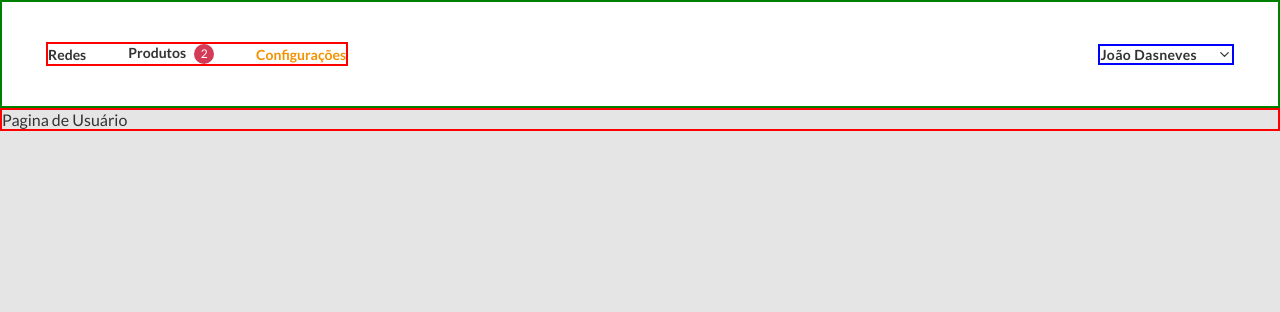
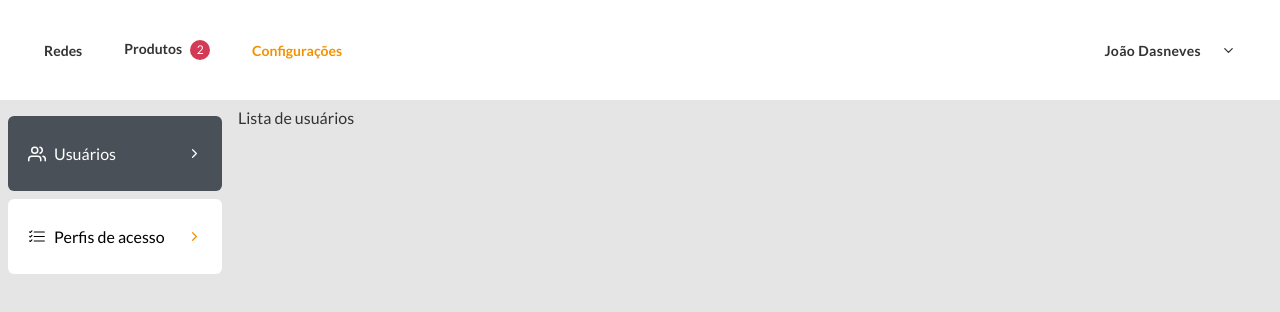
Before and after one commit to maxleon52/challenge-fcamara, a React (Create React App) app: page / in a window 1280 px wide. Shown: the top 312 px of the page. Built offline with nearby package versions, Linux system fonts and the light colour scheme.

Commit message:
task: separete current component selected

```diff
--- a/src/App.tsx
+++ b/src/App.tsx
@@ -1,12 +1,14 @@
 import GlobalStyles from "./styles/GlobalStyles";
 import Header from "./components/Header";
-import Users from "./pages/Users";
+import ScreenUsers from "./pages/ScreenUsers";
+
+import "./style.css";
 
 function App() {
   return (
     <div className="App">
       <Header />
-      <Users />
+      <ScreenUsers />
       <GlobalStyles />
     </div>
   );
--- a/src/components/Header/styles.ts
+++ b/src/components/Header/styles.ts
@@ -1,7 +1,6 @@
 import styled from "styled-components";
 
 export const Container = styled.div`
-  border: 2px solid green;
   display: flex;
   align-items: center;
   justify-content: space-between;
@@ -10,7 +9,6 @@ export const Container = styled.div`
 `;
 
 export const Options = styled.div`
-  border: 2px solid red;
   display: flex;
   align-items: center;
   justify-content: center;
@@ -48,7 +46,6 @@ export const Badger = styled.div`
 `;
 
 export const CurrentUser = styled.div`
-  border: 2px solid blue;
   display: flex;
   align-items: center;
   justify-content: center;
--- /dev/null
+++ b/src/pages/ScreenUsers/components/ProfileAccess/index.tsx
@@ -0,0 +1,7 @@
+import React from 'react'
+
+export default function PerfilAcesso() {
+  return (
+    <div>Perfil de acesso</div>
+  )
+}
--- /dev/null
+++ b/src/pages/ScreenUsers/components/User/index.tsx
@@ -0,0 +1,7 @@
+import React from 'react'
+
+export default function User() {
+  return (
+    <div>Lista de usuários</div>
+  )
+}
--- /dev/null
+++ b/src/pages/ScreenUsers/components/User/styles.ts
@@ -0,0 +1,3 @@
+import styled from "styled-components";
+
+export const Container = styled.div``;
--- /dev/null
+++ b/src/pages/ScreenUsers/components/index.tsx
@@ -0,0 +1,14 @@
+import React from "react";
+
+import User from "./User";
+import ProfileAccess from "./ProfileAccess";
+
+interface CurrentSelectProps {
+  currentSelect: string;
+}
+
+export default function CurrentContent({ currentSelect }: CurrentSelectProps) {
+  return (
+    <>{currentSelect === "Usuários" ? <User /> : <ProfileAccess />}</>
+  );
+}
--- /dev/null
+++ b/src/pages/ScreenUsers/index.tsx
@@ -0,0 +1,58 @@
+import { useState } from "react";
+import { IconBaseProps } from "react-icons";
+import { FiChevronRight, FiUsers } from "react-icons/fi";
+import { BsListCheck } from "react-icons/bs";
+
+import CurrentContent from "./components/index";
+
+import * as S from "./styles";
+
+interface OptionsProps {
+  id: number;
+  name: string;
+  icon: string | React.ComponentType<IconBaseProps>;
+}
+
+export default function ScreenUsers() {
+  const [options] = useState<OptionsProps[]>([
+    {
+      id: 1,
+      name: "Usuários",
+      icon: FiUsers,
+    },
+    {
+      id: 2,
+      name: "Perfis de acesso",
+      icon: BsListCheck,
+    },
+  ]);
+
+  const [currentSelect, setCurrentSelect] = useState(options[0].name);
+
+  return (
+    <S.Container>
+      <S.Sidebar>
+        {options.map(({ id, name, icon: Icon }) => (
+          <S.SidebarItem
+            key={id}
+            onClick={() => setCurrentSelect(name)}
+            isSelect={currentSelect === name ? true : false}
+          >
+            <div>
+              <Icon size={18} />
+              <p>{name}</p>
+            </div>
+            <FiChevronRight
+              size={15}
+              color={currentSelect === name ? "" : "#F39200"}
+            />
+          </S.SidebarItem>
+        ))}
+      </S.Sidebar>
+
+      <S.Content>
+        <CurrentContent currentSelect={currentSelect}/>
+      </S.Content>
+    </S.Container>
+  );
+}
--- /dev/null
+++ b/src/pages/ScreenUsers/styles.ts
@@ -0,0 +1,47 @@
+import styled from "styled-components";
+
+export const Container = styled.div`
+  display: flex;
+  column-gap: 8px;
+`;
+
+export const Content = styled.div`
+  width: 100%;
+`;
+
+export const Sidebar = styled.div`
+  display: grid;
+  width: 100%;
+  max-width: 230px;
+  row-gap: 8px;
+  padding: 8px;
+`;
+
+interface SidebarItemProps {
+  isSelect: boolean;
+}
+export const SidebarItem = styled.button<SidebarItemProps>`
+  display: flex;
+  align-items: center;
+  justify-content: space-between;
+  max-height: 75px;
+  border-radius: 6px;
+  border: none;
+  padding: 25px 20px;
+  color: ${({ isSelect }) => isSelect === true && "#ffffff"};
+  background: ${({ isSelect }) => (isSelect === true ? "#495057" : "#ffffff")};
+
+  > div {
+    display: flex;
+    align-items: center;
+    column-gap: 8px;
+
+    > p {
+      font-size: 16px;
+      font-weight: 400;
+      line-height: 25px;
+      letter-spacing: 0em;
+      text-align: left;
+    }
+  }
+`;
--- a/src/pages/Users/index.tsx
+++ /dev/null
@@ -1,7 +0,0 @@
-import * as S from './styles';
-
-export default function Users() {
-  return (
-    <S.Container>Pagina de Usuário</S.Container>
-  )
-}
--- a/src/pages/Users/styles.ts
+++ /dev/null
@@ -1,5 +0,0 @@
-import styled from "styled-components";
-
-export const Container = styled.div`
-  border: 2px solid red;
-`;
--- /dev/null
+++ b/src/style.css
@@ -0,0 +1,4 @@
+.App {
+  display: grid;
+  gap: 8px;
+}
```
